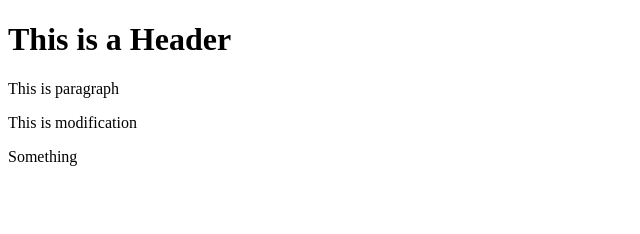
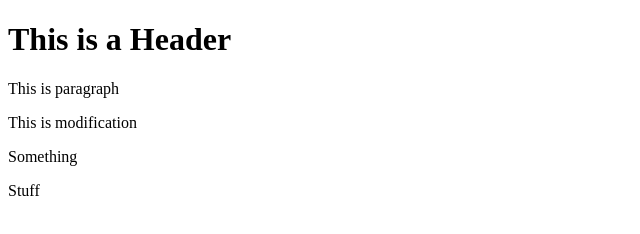
Before and after one commit to Heazdra/git-test, a plain HTML site: page index.html in a window 1280 px wide. Shown: the full height of the page, 0-640 px from the left. Drawn offline with Linux system fonts and the light colour scheme.

Commit message:
stuffies

```diff
--- a/index.html
+++ b/index.html
@@ -7,5 +7,6 @@
         <p> This is paragraph</p>
         <p> This is modification </p>
         <p> Something </p>
+        <p> Stuff </p>
     </body>
 </html>
```
